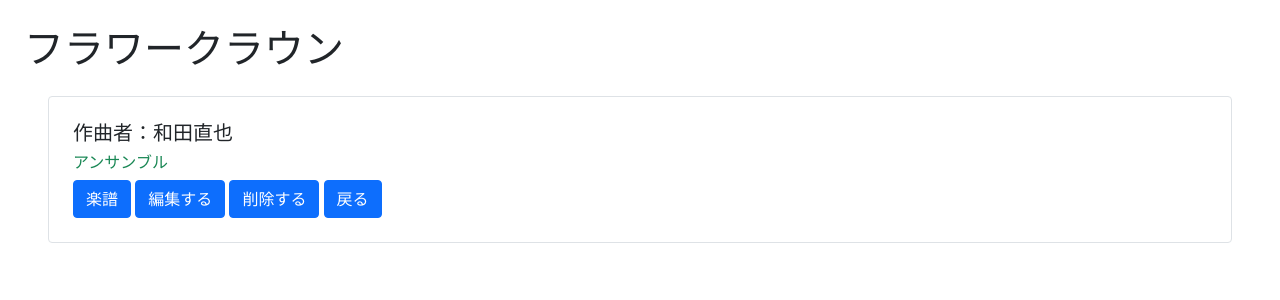
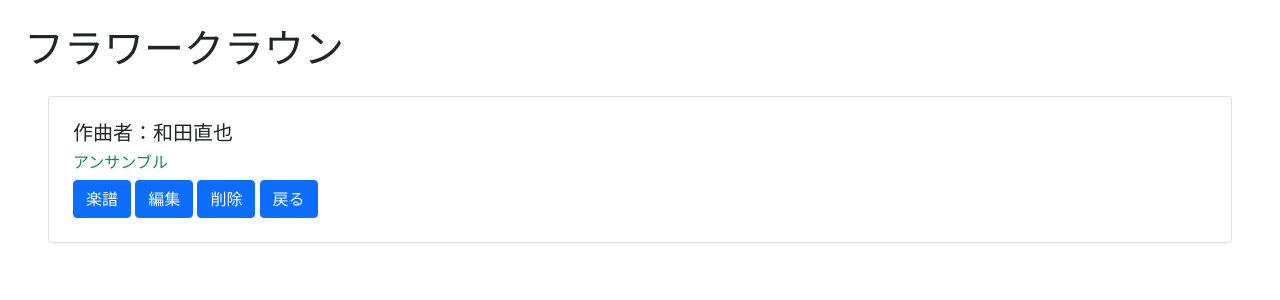
Before and after one commit to k22rs131/score_project, a Django app: page /score/8/detail/ in a window 1280 px wide. Shown: the part 56-356 px from the top of the page. Run offline with Django 3.2, Linux system fonts and the light colour scheme; data comes from the database, SQL or seed files in the repository.

Commit message:
uiの変更

```diff
--- a/score/templates/score/score_create.html
+++ b/score/templates/score/score_create.html
@@ -7,7 +7,7 @@
     {% csrf_token %}
     {{ form.as_p }}
     <label>楽譜ファイルを選択（複数可）</label><br>
-    <input type="file" name="files" multiple><br>
+    <input type="file" name="files" multiple><br><br>
     <button type="submit" class="btn btn-primary">登録</button>　<button><a href="{% url 'list-score' %}">戻る</a></button>
   </form>
 {% endblock content %}
--- a/score/templates/score/score_detail.html
+++ b/score/templates/score/score_detail.html
@@ -13,8 +13,8 @@
     <h6 class="text-success">{{ object.category }}</h5>
 
     <a href="{% url 'score-pdf' object.pk %}" class="btn btn-primary">楽譜</a>
-    <a href="{% url 'update-score' object.pk %}" class="btn btn-primary">編集する</a>
-    <a href="{% url 'delete-score' object.pk %}" class="btn btn-primary">削除する</a>
+    <a href="{% url 'update-score' object.pk %}" class="btn btn-primary">編集</a>
+    <a href="{% url 'delete-score' object.pk %}" class="btn btn-primary">削除</a>
     <a href="{% url 'list-score' %}" class="btn btn-primary">戻る</a>
   </div>
 {% endblock content %}
```
